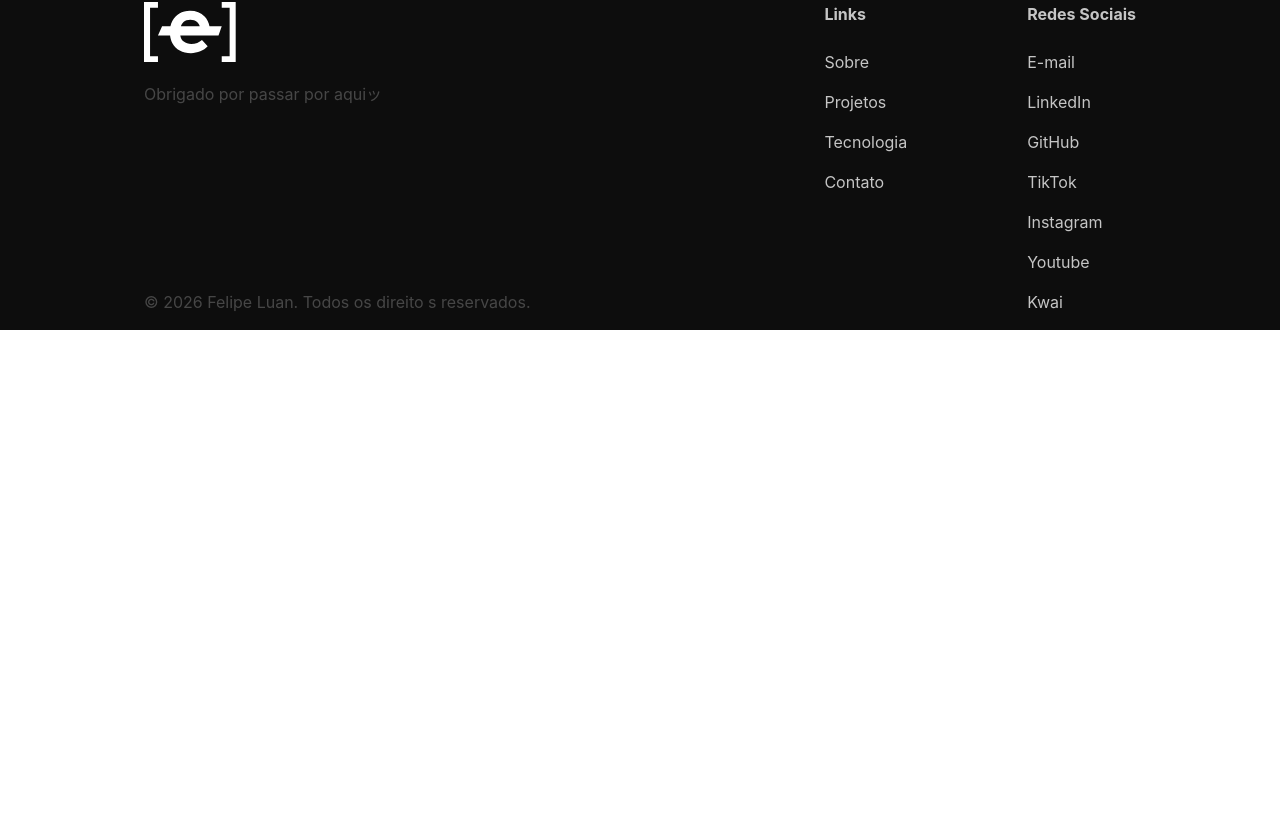
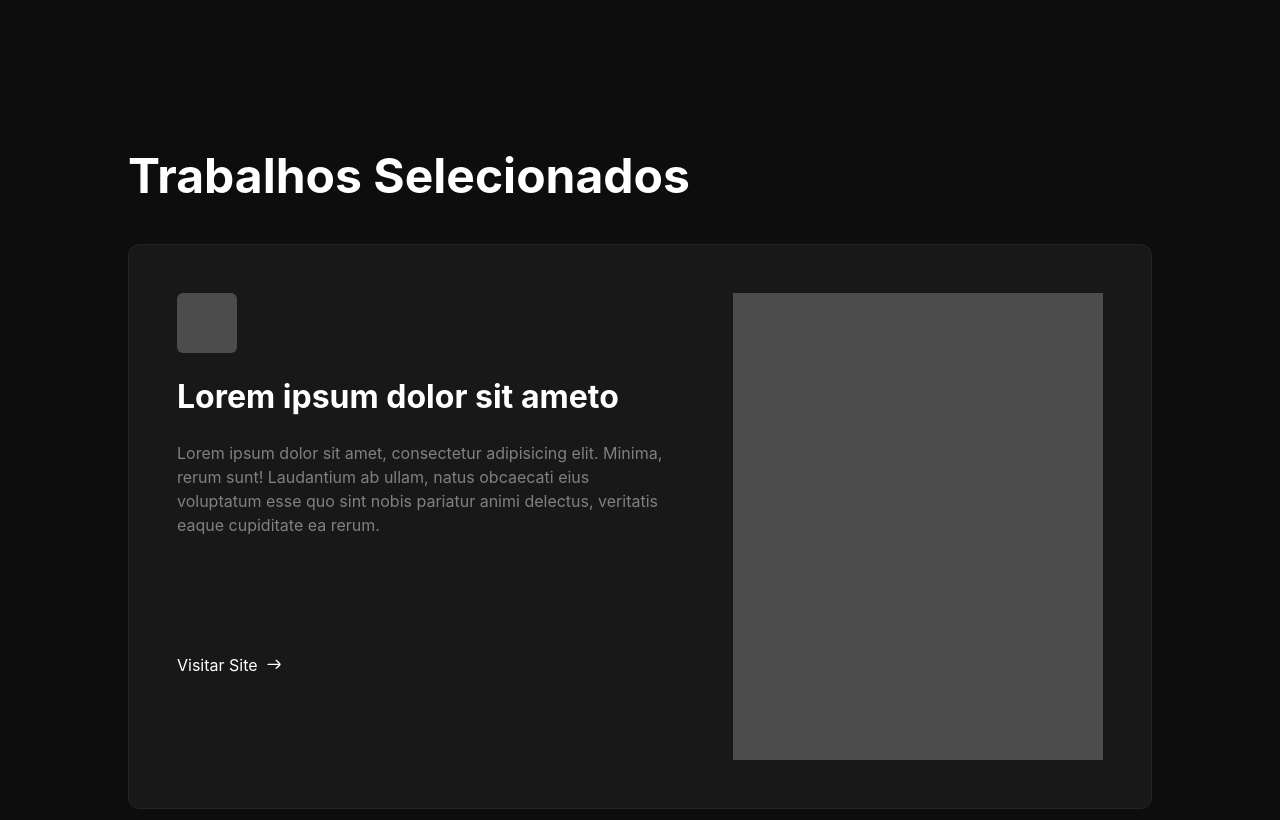
Before and after one commit to Felipeluanbr/web-portfolioV2, a React (Vite) app: page / in a window 1280 px wide. Shown: the part 680-1500 px from the top of the page. Before the commit the page ends 1010 px from the top, so only its background shows below. Built offline with nearby package versions, Linux system fonts and the light colour scheme.

Commit message:
Crian section projetos no home

```diff
--- a/src/components/layout/Footer.jsx
+++ b/src/components/layout/Footer.jsx
@@ -1,10 +1,9 @@
-import { useState } from "react";
 import { Link } from "react-router-dom";
 import Logo from "../../assets/logos/Logo.svg";
 import hoverLinksNav from "../../utils/navLinksStyles";
 function Footer() {
   return (
-    <footer className="flex flex-col w-full justify-center items-center text-light-gray">
+    <footer className="flex flex-col w-full justify-center items-center text-light-gray  bottom-0">
         <hr className="border border-dark-card-border/38 w-full"/>
 
       <div className="flex w-full max-w-[1024px] mt-8">
@@ -12,7 +11,7 @@ function Footer() {
         <div className="flex w-full justify-between p-4">
           <div className="flex flex-col  text-medium-gray justify-between">
             <div>
-              <Link>
+              <Link to="/">
                 <img src={Logo} alt="Logo" className="w-23 mb-5" />
               </Link>
               <p>Obrigado por passar por aquiッ</p>
@@ -26,7 +25,7 @@ function Footer() {
               <p className="font-bold mb-2">Links</p>
               <Link to="/about" className={hoverLinksNav()}>Sobre</Link>
               <Link to="/projects" className={hoverLinksNav()}>Projetos</Link>
-              <Link className={hoverLinksNav()}>Tecnologia</Link>
+              <Link to="/tech-stack" className={hoverLinksNav()}>Tecnologia</Link>
               <Link to="/contact" className={hoverLinksNav()}>Contato</Link>
             </div>
             <div className="flex flex-col gap-4">
--- a/src/components/layout/Navbar.jsx
+++ b/src/components/layout/Navbar.jsx
@@ -11,8 +11,8 @@ import hoverLinksNav from "../../utils/navLinksStyles";
 function Navbar() {
   const [maisOpen, setMaisOpen] = useState(false);
   return (
-    <nav className="font-inter relative flex w-full justify-center items-center max-w-[1024px] h-[60px] bg-black/50 rounded-xl mt-8 border border-dark-card-border/38 text-light-gray p-4 z-50">
-      <div className="flex w-full justify-between">
+    <nav className="font-inter fixed flex w-full justify-center items-center max-w-[1024px] h-[60px] bg-black rounded-xl mt-8 border border-dark-card-border/38 text-light-gray p-4 z-50">
+      <div className="flex w-full justify-between ">
         <div className=" flex gap-10">
           <Link to="/">
             <img src={Logo} alt="Logo" />
@@ -42,8 +42,8 @@ function Navbar() {
 
             { maisOpen &&(
               <div className="absolute top-full left-0 mt-6 w-full h-full bg-black/50 flex flex-col gap-4">
-                <Link className={hoverLinksNav()}>Tecnologia</Link>
-                <Link className={hoverLinksNav()}> Livros</Link>
+                <Link to="/tech-stack" className={hoverLinksNav()}>Tecnologia</Link>
+                <Link to="#" className={hoverLinksNav()}>Livros</Link>
               </div>
             )}
           </div>
@@ -72,6 +72,5 @@ function Navbar() {
     </nav>
   );
 }
-("");
 
 export default Navbar;
--- /dev/null
+++ b/src/components/ui/ProjectCard.jsx
@@ -0,0 +1,23 @@
+import { H3, SmalText } from "./typografia.jsx";
+import ArrowRightIcon from "../../assets/icons/ArrowRight.svg";
+
+function ProjectCard({ logo, title, description, image, ctaButton}) {
+  return (
+    <div className="w-full h-[565px] flex border border-dark-card-border/38 rounded-xl bg-onyx p-12">
+      <div className=" w-3/4 flex flex-col gap-5">
+        <div className="h-15 w-15 bg-medium-gray rounded-md "></div>
+        <H3>{title}</H3>
+        <SmalText className="text-dark-gray max-w-[500px]">{description}</SmalText>
+        <div className="absolute mt-90">
+          <button className="flex items-center gap-2 text-white">
+            {ctaButton}
+            <img src={ArrowRightIcon } alt="" className="h-4 w-4" style={{ filter: "brightness(0) invert(1)" }} />
+          </button>
+        </div>
+      </div>
+      <div className="w-1/2 h-full bg-medium-gray"></div>
+    </div>
+  );
+}
+
+export default ProjectCard;
--- a/src/components/ui/typografia.jsx
+++ b/src/components/ui/typografia.jsx
@@ -7,7 +7,7 @@ function H2(props) {
 }
 
 function H3(props) {
-  return <h3 className={props.className || ""}>{props.children}</h3>;
+  return <h3 className={`text-display-md font-bold ${props.className || ""}`}>{props.children}</h3>;
 }
 
 function Text(props){
--- a/src/pages/Home.jsx
+++ b/src/pages/Home.jsx
@@ -1,11 +1,12 @@
 import { Hero, H2, H3, Text, SmalText } from "../components/ui/typografia.jsx";
 import Geist from "../assets/images/geist.svg?react";
 import { ButtonPrimary, ButtonSecondary } from "../components/ui/button.jsx";
+import ProjectCard from "../components/ui/ProjectCard.jsx";
 
 function Home() {
   return (
     <>
-      <div className="w-[1024px] flex">
+      <div className="w-[1024px] flex mt-20">
         <div className="h-[540px] flex flex-col justify-center ">
           <Hero>
             <span className="text-dark-gray">Eu</span> sou Felipe Luan
@@ -18,18 +19,31 @@ function Home() {
           </Text>
 
           <div className="flex gap-4 mt-10">
-
             <ButtonPrimary>Veja meu currículo</ButtonPrimary>
             <ButtonSecondary>Entre em contato</ButtonSecondary>
-
           </div>
         </div>
         <div className="flex items-center justify-center">
-            <Geist width={300} height={300} className=""/>
+          <Geist width={300} height={300} className="" />
+        </div>
+      </div>
+
+      <div className="w-[1024px] mt-50 mb-25">
+        <H2 className="mb-8">Trabalhos Selecionados</H2>
+
+        <div className="w-full flex flex-col gap-8">
+
+
+          <ProjectCard
+            title="Lorem ipsum dolor sit ameto"
+            description="Lorem ipsum dolor sit amet, consectetur adipisicing elit. Minima, rerum sunt! Laudantium ab ullam, natus obcaecati eius voluptatum esse quo sint nobis pariatur animi delectus, veritatis eaque cupiditate ea rerum."
+            ctaButton="Visitar Site"
+          ></ProjectCard>
         </div>
       </div>
     </>
   );
 }
 
+
 export default Home;
```
Also changed, not shown: src/assets/icons/ArrowRight.svg (renamed from src/assets/icons/Arrow Right.svg), 5 other files (tests, documents, lock files or other folders).
